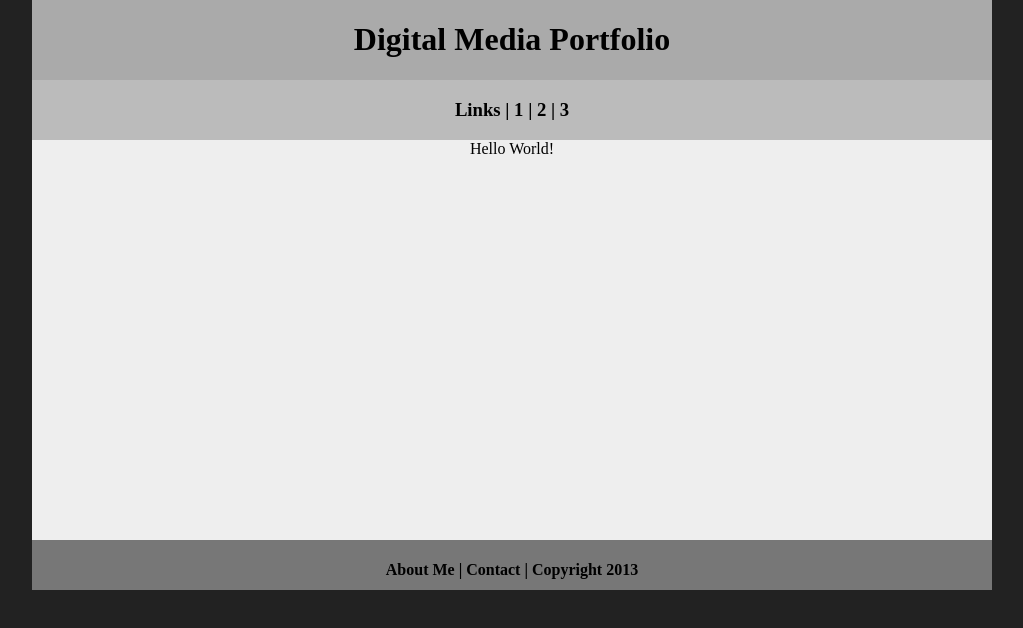
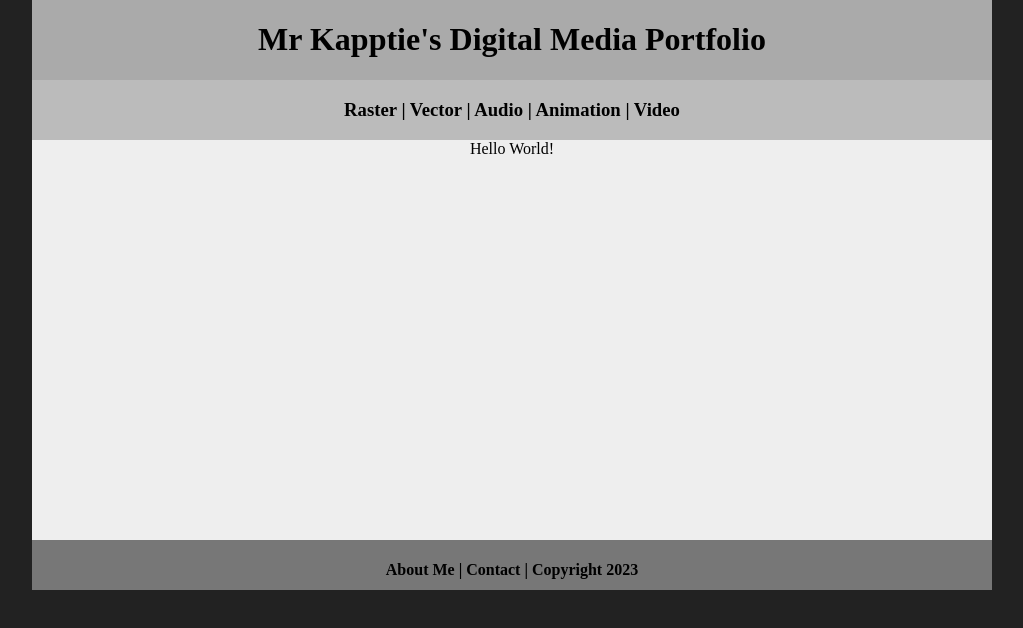
Before and after one commit to kappter/digitalmedia, a plain HTML site: page index.html in a window 1280 px wide. Shown: the whole page, without its empty margins (128-1151 px from the left). Drawn offline with Linux system fonts and the light colour scheme.

Commit message:
Update index.html

```diff
--- a/index.html
+++ b/index.html
@@ -3,20 +3,20 @@
 <head>
 	<!-- This is a comment! Text here will be ignored by the browser. -->
 	<meta charset="UTF-8">
-	<title>My Portfolio</title>
+	<title> Mr Kapptie's Digital Media Portfolio </title>
 	<link href="myCSS.css" rel="stylesheet" type="text/css">
 </head>
 <body>
 <div class="container">
   <div class="header">
-  	<h1>Digital Media Portfolio</h1>
+  	<h1>Mr Kapptie's Digital Media Portfolio</h1>
   </div>
   <div class="nav">
-    <h3>Links | 1 | 2 | 3</h3>
+    <h3> Raster | Vector | Audio | Animation | Video </h3>
   </div>
   <div class="content">Hello World!</div>
   <div class="footer">
-    <h4>About Me | Contact | Copyright 2013</h4>
+    <h4>About Me | Contact | Copyright 2023</h4>
   </div>
 </div>
 </body>
```
